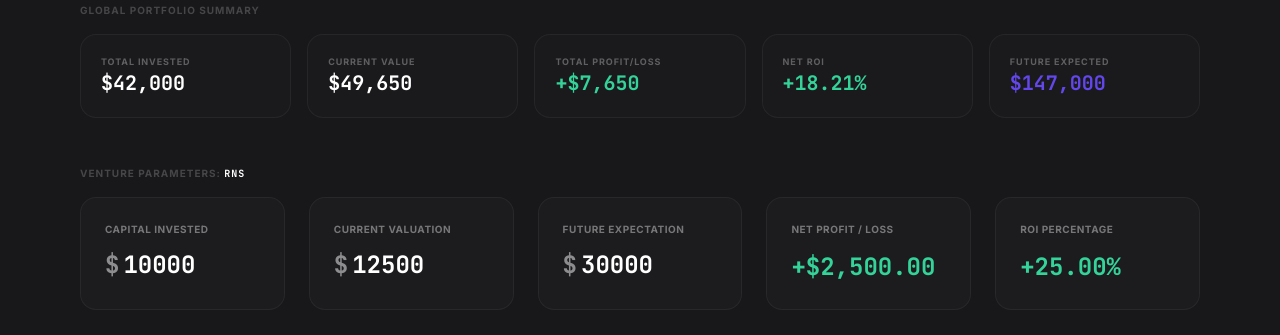
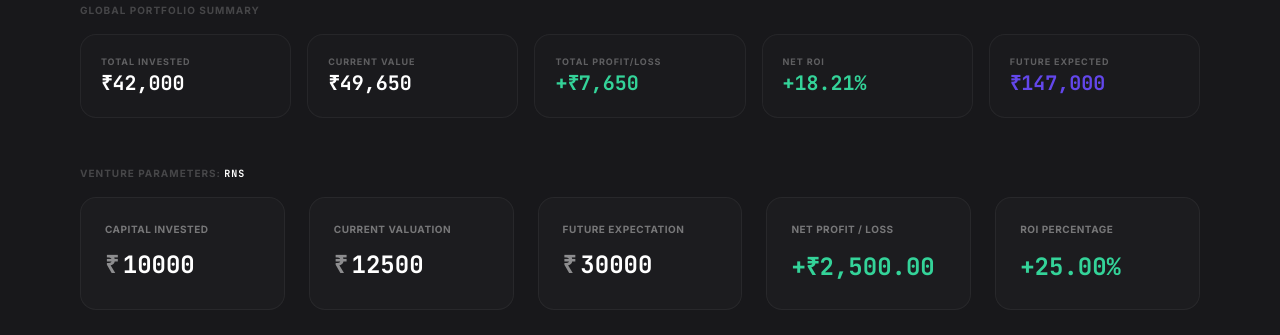
Before and after one commit to ishankumax/ProdOS, a Next.js app: page /projects/investments in a window 1280 px wide. Shown: the part 283-618 px from the top of the page. Built offline with nearby package versions, Linux system fonts and the light colour scheme.

Commit message:
chore: convert Investment OS currency format from USD to INR

```diff
--- a/app/projects/investments/page.tsx
+++ b/app/projects/investments/page.tsx
@@ -254,14 +254,14 @@ export default function InvestmentsPage() {
             <div className="p-5 rounded-2xl bg-white/[0.01] border border-white/5 space-y-2 hover:bg-white/[0.02] transition-colors">
               <span className="text-[9px] font-bold text-white/30 uppercase tracking-widest block">Total Invested</span>
               <span className="text-xl font-bold font-mono text-white">
-                ${totalInvested.toLocaleString(undefined, { minimumFractionDigits: 0, maximumFractionDigits: 0 })}
+                ₹{totalInvested.toLocaleString(undefined, { minimumFractionDigits: 0, maximumFractionDigits: 0 })}
               </span>
             </div>
             {/* Total Value */}
             <div className="p-5 rounded-2xl bg-white/[0.01] border border-white/5 space-y-2 hover:bg-white/[0.02] transition-colors">
               <span className="text-[9px] font-bold text-white/30 uppercase tracking-widest block">Current Value</span>
               <span className="text-xl font-bold font-mono text-white">
-                ${totalValue.toLocaleString(undefined, { minimumFractionDigits: 0, maximumFractionDigits: 0 })}
+                ₹{totalValue.toLocaleString(undefined, { minimumFractionDigits: 0, maximumFractionDigits: 0 })}
               </span>
             </div>
             {/* Profit/Loss */}
@@ -271,7 +271,7 @@ export default function InvestmentsPage() {
                 "text-xl font-bold font-mono",
                 totalProfitLoss >= 0 ? "text-emerald-400" : "text-rose-400"
               )}>
-                {totalProfitLoss >= 0 ? "+" : ""}${totalProfitLoss.toLocaleString(undefined, { minimumFractionDigits: 0, maximumFractionDigits: 0 })}
+                {totalProfitLoss >= 0 ? "+" : ""}₹{totalProfitLoss.toLocaleString(undefined, { minimumFractionDigits: 0, maximumFractionDigits: 0 })}
               </span>
             </div>
             {/* Net ROI */}
@@ -288,7 +288,7 @@ export default function InvestmentsPage() {
             <div className="p-5 rounded-2xl bg-white/[0.01] border border-white/5 space-y-2 hover:bg-white/[0.02] transition-colors col-span-2 md:col-span-1">
               <span className="text-[9px] font-bold text-white/30 uppercase tracking-widest block">Future Expected</span>
               <span className="text-xl font-bold font-mono text-brand-400">
-                ${totalFutureExpectation.toLocaleString(undefined, { minimumFractionDigits: 0, maximumFractionDigits: 0 })}
+                ₹{totalFutureExpectation.toLocaleString(undefined, { minimumFractionDigits: 0, maximumFractionDigits: 0 })}
               </span>
             </div>
           </div>
@@ -307,7 +307,7 @@ export default function InvestmentsPage() {
                 <EditableText
                   value={selectedCategory.invested}
                   type="number"
-                  prefix="$"
+                  prefix="₹"
                   onSave={async (val) => updateField("invested", parseFloat(val) || 0)}
                   className="text-2xl font-bold font-mono text-white hover:text-brand-400 transition-colors"
                   inputClassName="text-2xl font-bold font-mono text-white bg-white/10 border-b border-brand-500 w-32 p-0 outline-none"
@@ -321,7 +321,7 @@ export default function InvestmentsPage() {
                 <EditableText
                   value={selectedCategory.currentValue}
                   type="number"
-                  prefix="$"
+                  prefix="₹"
                   onSave={async (val) => updateField("currentValue", parseFloat(val) || 0)}
                   className="text-2xl font-bold font-mono text-white hover:text-brand-400 transition-colors"
                   inputClassName="text-2xl font-bold font-mono text-white bg-white/10 border-b border-brand-500 w-32 p-0 outline-none"
@@ -335,7 +335,7 @@ export default function InvestmentsPage() {
                 <EditableText
                   value={selectedCategory.futureExpectation}
                   type="number"
-                  prefix="$"
+                  prefix="₹"
                   onSave={async (val) => updateField("futureExpectation", parseFloat(val) || 0)}
                   className="text-2xl font-bold font-mono text-white hover:text-brand-400 transition-colors"
                   inputClassName="text-2xl font-bold font-mono text-white bg-white/10 border-b border-brand-500 w-32 p-0 outline-none"
@@ -349,7 +349,7 @@ export default function InvestmentsPage() {
                 "text-2xl font-bold font-mono block py-0.5",
                 catProfitLoss >= 0 ? "text-emerald-400" : "text-rose-400"
               )}>
-                {catProfitLoss >= 0 ? "+" : ""}${catProfitLoss.toLocaleString(undefined, { minimumFractionDigits: 2, maximumFractionDigits: 2 })}
+                {catProfitLoss >= 0 ? "+" : ""}₹{catProfitLoss.toLocaleString(undefined, { minimumFractionDigits: 2, maximumFractionDigits: 2 })}
               </span>
             </div>
             {/* ROI */}
@@ -453,7 +453,7 @@ export default function InvestmentsPage() {
                 {/* Invested */}
                 <div className="flex flex-col items-center gap-2 group/bar w-12">
                   <span className="text-[9px] font-mono text-white/50 opacity-0 group-hover/bar:opacity-100 transition-opacity">
-                    ${selectedCategory.invested.toLocaleString()}
+                    ₹{selectedCategory.invested.toLocaleString()}
                   </span>
                   <div
                     className="w-5 bg-white/10 border border-white/10 rounded-t-sm transition-all duration-700 origin-bottom"
@@ -465,7 +465,7 @@ export default function InvestmentsPage() {
                 {/* Current Value */}
                 <div className="flex flex-col items-center gap-2 group/bar w-12">
                   <span className="text-[9px] font-mono text-emerald-400 opacity-0 group-hover/bar:opacity-100 transition-opacity">
-                    ${selectedCategory.currentValue.toLocaleString()}
+                    ₹{selectedCategory.currentValue.toLocaleString()}
                   </span>
                   <div
                     className={cn(
@@ -482,7 +482,7 @@ export default function InvestmentsPage() {
                 {/* Future Expectation */}
                 <div className="flex flex-col items-center gap-2 group/bar w-12">
                   <span className="text-[9px] font-mono text-brand-400 opacity-0 group-hover/bar:opacity-100 transition-opacity">
-                    ${selectedCategory.futureExpectation.toLocaleString()}
+                    ₹{selectedCategory.futureExpectation.toLocaleString()}
                   </span>
                   <div
                     className="w-5 bg-brand-500/20 border border-brand-500/30 rounded-t-sm transition-all duration-700 origin-bottom"
```
